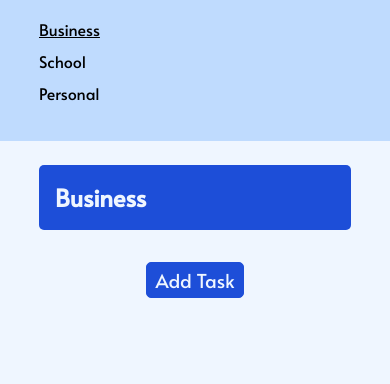
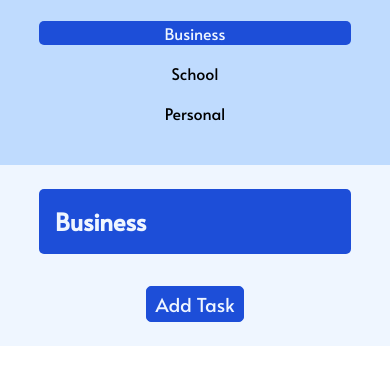
Before and after one commit to tenbucker4/to-do-list, a website built with webpack: page dist/index.html in a window 390 px wide. In both pictures the pointer is over the item "Business". Shown: the part 130-514 px from the top of the page. Built offline with Linux system fonts and the light colour scheme.

```diff
--- a/src/style.css
+++ b/src/style.css
@@ -70,9 +70,16 @@
     width: 80%;
 }
 
+#nav ul li {
+    width: 100%;
+    border-radius: 5px;
+    padding: 4px 2px;
+}
+
 #nav ul li:hover {
     cursor: pointer;
-    text-decoration: underline;
+    background-color: #1d4ed8;
+    color: #eff6ff;
 }
 
 /* Main container  */
@@ -285,7 +292,7 @@
 #cancel-edit:hover,
 #delete:hover,
 #hide-form:hover {
-    background-color: transparent;
+    background-color: #eff6ff;
     color: red;
 }
 
@@ -302,7 +309,7 @@
 #edit:hover,
 #submit-task-edit:hover,
 #submit-task:hover {
-    background-color: transparent;
+    background-color: #eff6ff;
     color: green;
 }
 
@@ -314,6 +321,7 @@
         flex-direction: column;
         align-items: center;
         width: 100vw;
+        height: fit-content;
     }
 
     header,
@@ -334,6 +342,7 @@
         height: fit-content;
         flex: 1 1 auto;
         width: 100%;
+        overflow: auto;
     }
 
     #nav ul {
```
Also changed, not shown: dist/main.js.
